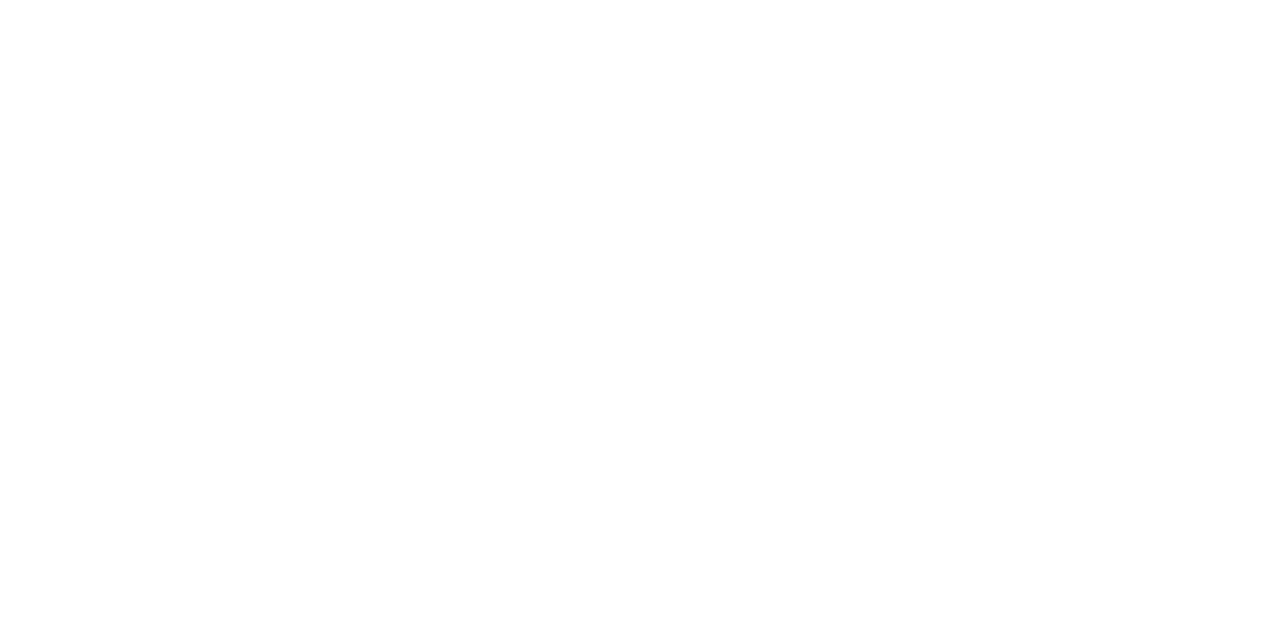
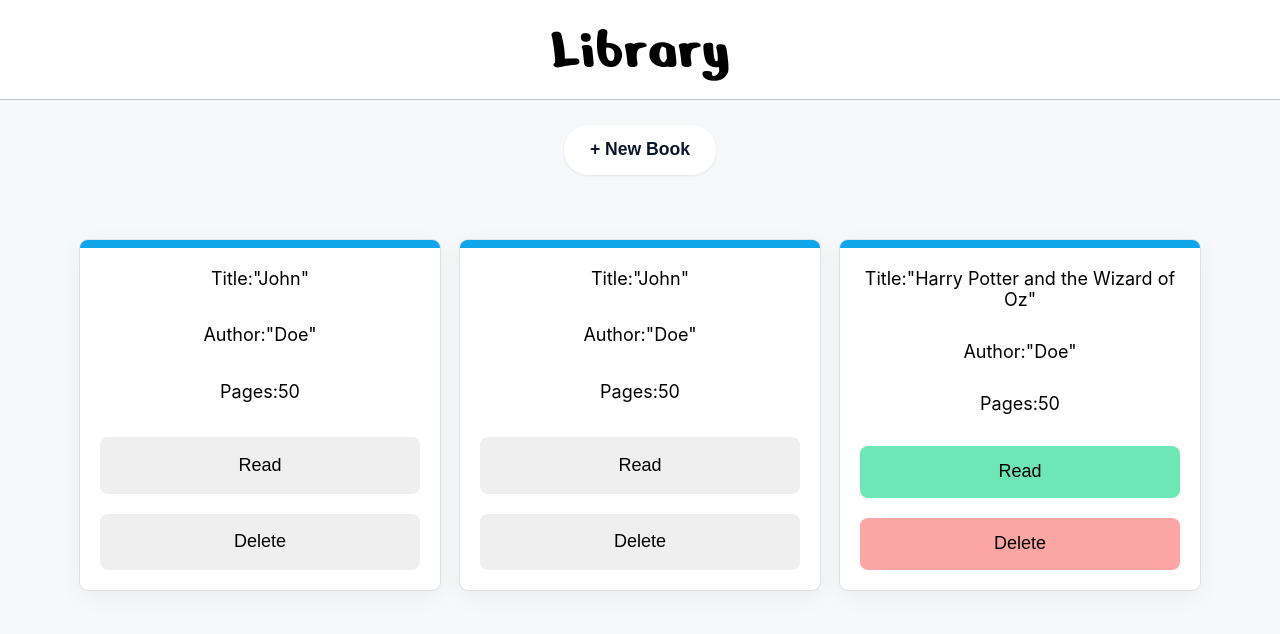
Before and after one commit to axelklaudedelgado/library, a plain HTML site: page index.html in a window 1280 px wide. Drawn offline with Linux system fonts and the light colour scheme.

Commit message:
Add HTML and CSS structure with dummy information

```diff
--- a/index.html
+++ b/index.html
@@ -8,5 +8,40 @@
 </head>
 <body>
     <script src="script.js"></script>
+
+    <div class="main">
+        <div class="header">
+            <div class="headerText">Library</div>
+        </div>
+        <div class="content">
+            <div class="buttonContainer"><button class="addButton" type="submit">+ New Book</button></div>
+            <div class="bookCards">
+                <div class="card">
+                    <div>Title:"John"</div>
+                    <div>Author:"Doe"</div>
+                    <div>Pages:50</div>
+                    <button class="cardButton">Read</button>
+                    <button class="cardButton">Delete</button>
+                </div>
+
+                <div class="card">
+                    <div>Title:"John"</div>
+                    <div>Author:"Doe"</div>
+                    <div>Pages:50</div>
+                    <button class="cardButton">Read</button>
+                    <button class="cardButton">Delete</button>
+                </div>
+
+                <div class="card">
+                    <div>Title:"Harry Potter and the Wizard of Oz"</div>
+                    <div>Author:"Doe"</div>
+                    <div>Pages:50</div>
+                    <button class="cardButton readStatus">Read</button>
+                    <button class="cardButton delete">Delete</button>
+                </div>
+
+            </div>
+        </div>
+    </div>
 </body>
 </html>
--- a/style.css
+++ b/style.css
@@ -0,0 +1,109 @@
+@import url('https://fonts.googleapis.com/css2?family=Nerko+One&display=swap');
+
+* {
+    margin: 0;
+    padding: 0;
+    box-sizing: border-box;
+}
+
+body {
+    background-color: #f6f8fa;
+}
+
+.header {
+    background-color: white;
+    border-bottom: 1px solid #bfc0c2;
+    font-family: "Nerko One", cursive;
+    display: grid;
+    place-content: center;
+    height: 100px;
+}
+
+.headerText {
+    font-size: 60px;
+}
+
+.content {
+    display: grid;
+    grid-template-rows: 100px 1fr;
+    font-family: "Roboto", sans-serif;
+    max-width: 1200px;
+    margin: 0 auto;
+}
+
+.buttonContainer {
+    place-self: center;
+}
+
+/* Button by Shuffle copied from CSS Scan Button 81 */
+.addButton {
+    background-color: #fff;
+    border: 0 solid #e2e8f0;
+    border-radius: 1.5rem;
+    box-sizing: border-box;
+    color: #0d172a;
+    cursor: pointer;
+    display: inline-block;
+    font-size: 1.1rem;
+    font-weight: 600;
+    line-height: 1;
+    padding: 1rem 1.6rem;
+    text-align: center;
+    text-decoration: none #0d172a solid;
+    text-decoration-thickness: auto;
+    transition: all .1s cubic-bezier(.4, 0, .2, 1);
+    box-shadow: 0px 1px 2px rgba(166, 175, 195, 0.25);
+    user-select: none;
+    -webkit-user-select: none;
+    touch-action: manipulation;
+}
+
+.addButton:hover {
+    background-color: #1e293b;
+    color: #fff;
+}
+
+.bookCards {
+    padding: 40px;
+    display: grid;
+    grid-template-columns: repeat(auto-fill, minmax(300px, 1fr));
+    align-content: center;
+    gap: 20px;
+}
+
+.card {
+    display: grid;
+    gap: 20px;
+    padding: 20px;
+    font-size: 18px;
+    text-align: center;
+    border-radius: 8px;
+    min-height: 350px;
+    font-family: "Basier circle",-apple-system,system-ui,"Segoe UI", "Roboto","Helvetica Neue",Arial,"Noto Sans",sans-serif,"Apple Color Emoji","Segoe UI Emoji","Segoe UI Symbol","Noto Color Emoji";
+    background-color: white;
+    border-top: 8px solid #0ea5e9;
+    box-shadow: rgba(0, 0, 0, 0.05) 0px 6px 24px 0px, rgba(0, 0, 0, 0.08) 0px 0px 0px 1px;
+}
+
+.cardButton {
+    font-size: 18px;
+    padding: 10px;
+    border-radius: 8px;
+    border: none;
+}
+
+.readStatus {
+    background-color: #6ee7b7;
+}
+
+.readStatus:hover, .readStatus:active {
+    background-color: #34d399;
+}
+
+.delete {
+    background-color: #fca5a5;
+}
+
+.delete:hover, .delete:active {
+    background-color: #f87171;
+}
```
